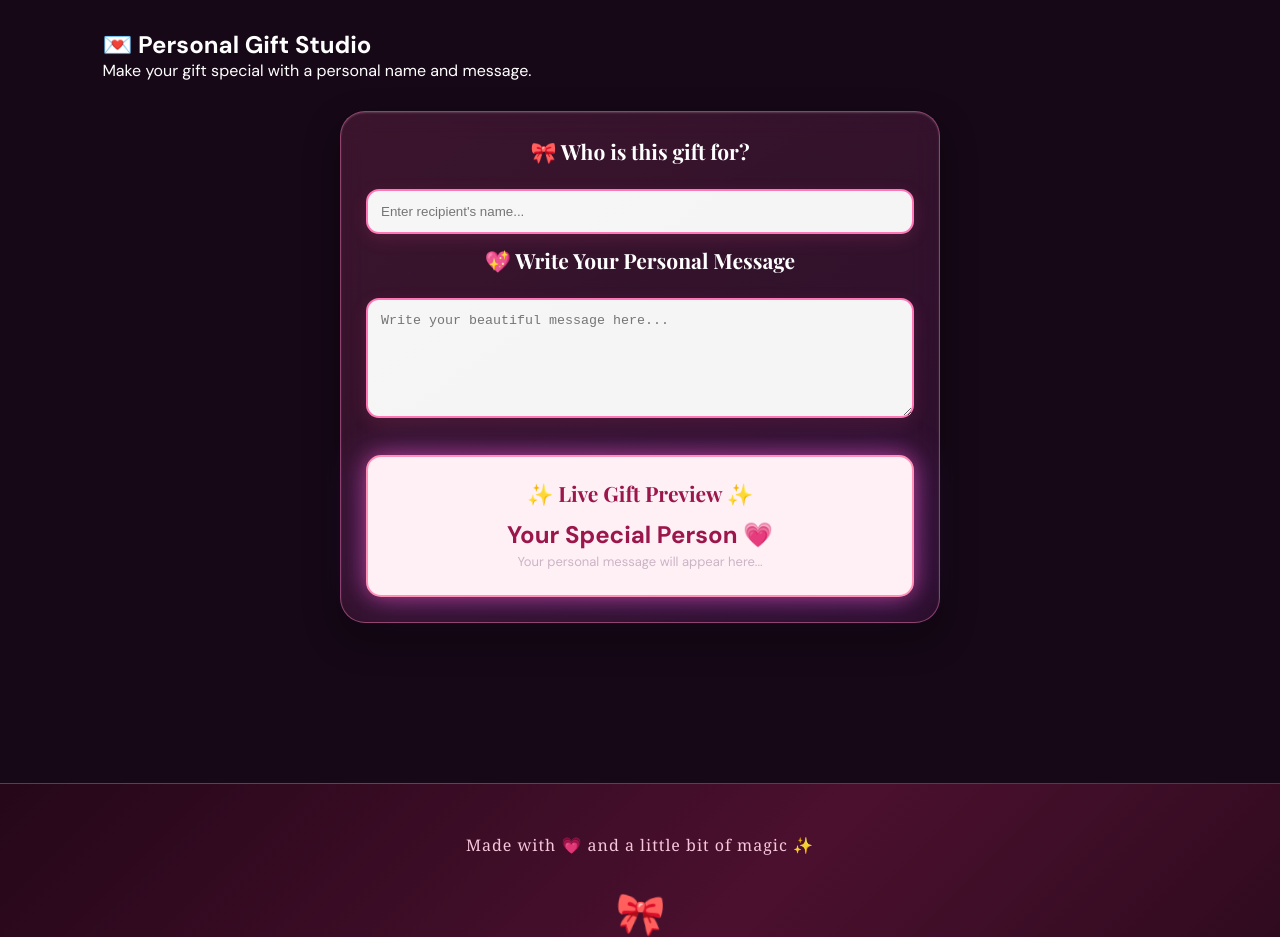
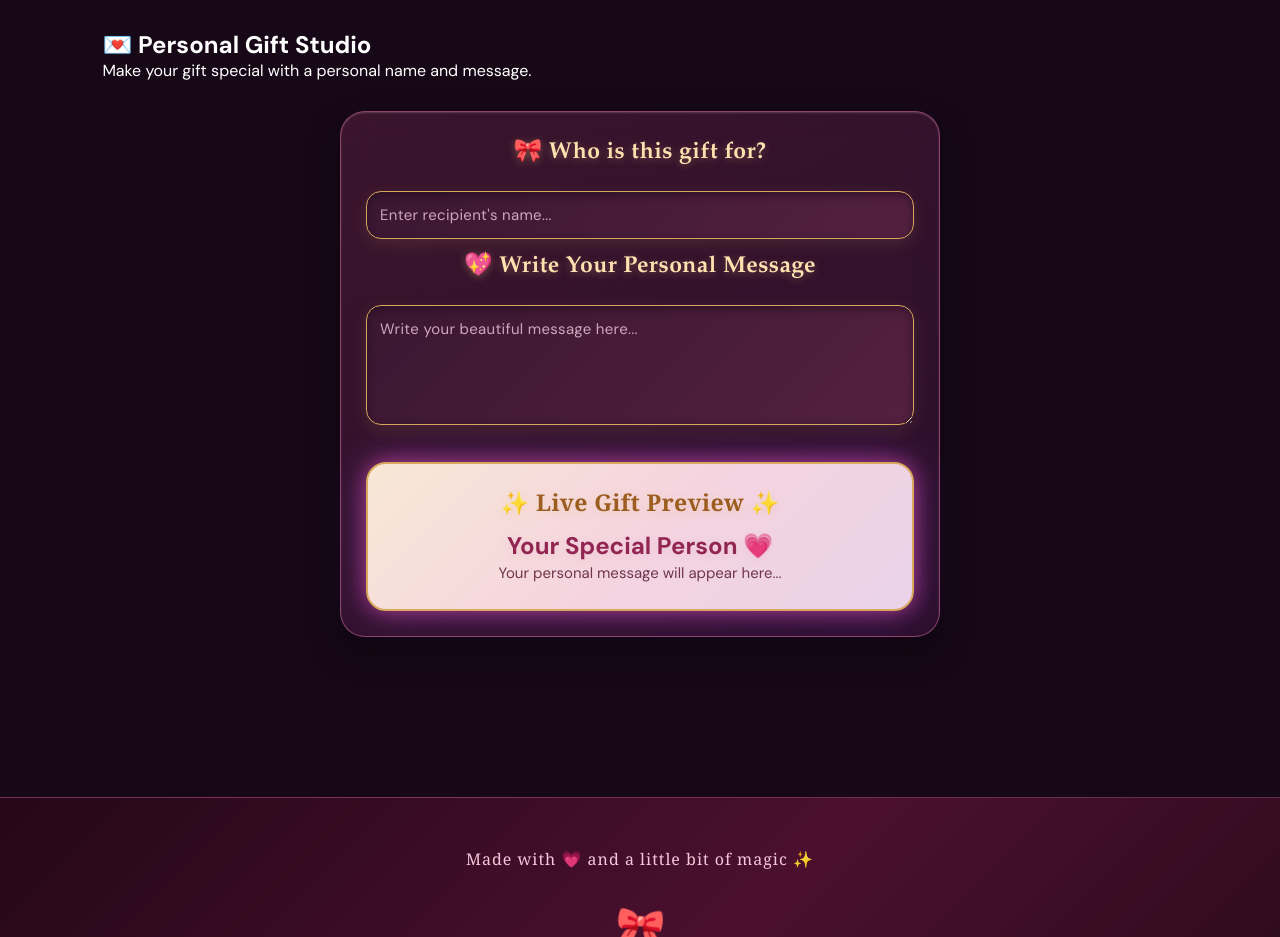
Before and after one commit to mymagicalgift/gift-website, a plain HTML site: page index.html in a window 1280 px wide. Shown: the part 10320-11257 px from the top of the page. Drawn offline with nearby package versions, Linux system fonts and the light colour scheme.

Commit message:
Upgrade Royal Champagne Luxury Theme

```diff
--- a/index.html
+++ b/index.html
@@ -547,6 +547,104 @@ footer {
 #memory-photo-preview img:hover {
   transform: scale(1.04);
 }
+
+/* ===== ROYAL CHAMPAGNE LUXURY UPGRADE ===== */
+
+/* Premium Name & Message Boxes */
+#personal-gift input,
+#personal-gift textarea {
+  background: linear-gradient(
+    135deg,
+    #3b1732,
+    #54213f
+  ) !important;
+
+  color: #fff0d8 !important;
+  border: 1.5px solid #d9a85f !important;
+  border-radius: 15px !important;
+
+  box-shadow:
+    inset 0 3px 8px #18081788,
+    0 5px 18px #d9a85f22;
+
+  font-family: "DM Sans", sans-serif;
+  font-size: 15px;
+  letter-spacing: 0.3px;
+}
+
+#personal-gift input::placeholder,
+#personal-gift textarea::placeholder {
+  color: #e8bfd2 !important;
+  opacity: 0.85;
+}
+#personal-gift input:focus,
+#personal-gift textarea:focus {
+  background: linear-gradient(
+    135deg,
+    #51203f,
+    #70264f
+  ) !important;
+
+  border-color: #f4c879 !important;
+
+  box-shadow:
+    0 0 0 3px #e8b97833,
+    0 0 25px #e8b97877;
+
+  transform: translateY(-2px);
+}
+
+/* Royal Elegant Heading Font */
+#personal-gift h3 {
+  font-family:
+    "Palatino Linotype",
+    "Book Antiqua",
+    Georgia,
+    serif !important;
+
+  font-size: 23px;
+  font-weight: 700;
+  letter-spacing: 0.4px;
+  color: #ffe1b0;
+
+  text-shadow:
+    0 2px 8px #e8b97855;
+}
+
+/* Golden Luxury Preview */
+#gift-live-preview {
+  background: linear-gradient(
+    135deg,
+    #f8e8d6,
+    #f5d4df,
+    #ead3e9
+  ) !important;
+
+  border: 2px solid #d9a85f !important;
+  border-radius: 20px !important;
+
+  color: #702448 !important;
+
+  box-shadow:
+    0 10px 30px #d9a85f33,
+    inset 0 0 18px #ffffff88;
+}
+
+#gift-live-preview h3 {
+  color: #9b5d20 !important;
+  font-family: Georgia, serif !important;
+}
+
+#gift-live-preview h2 {
+  color: #922653 !important;
+  text-shadow: 0 2px 8px #e8a9c455;
+}
+
+#gift-live-preview p {
+  color: #71364f !important;
+  font-size: 15px;
+  line-height: 1.7;
+}
 </style>
 </head>
 
```
